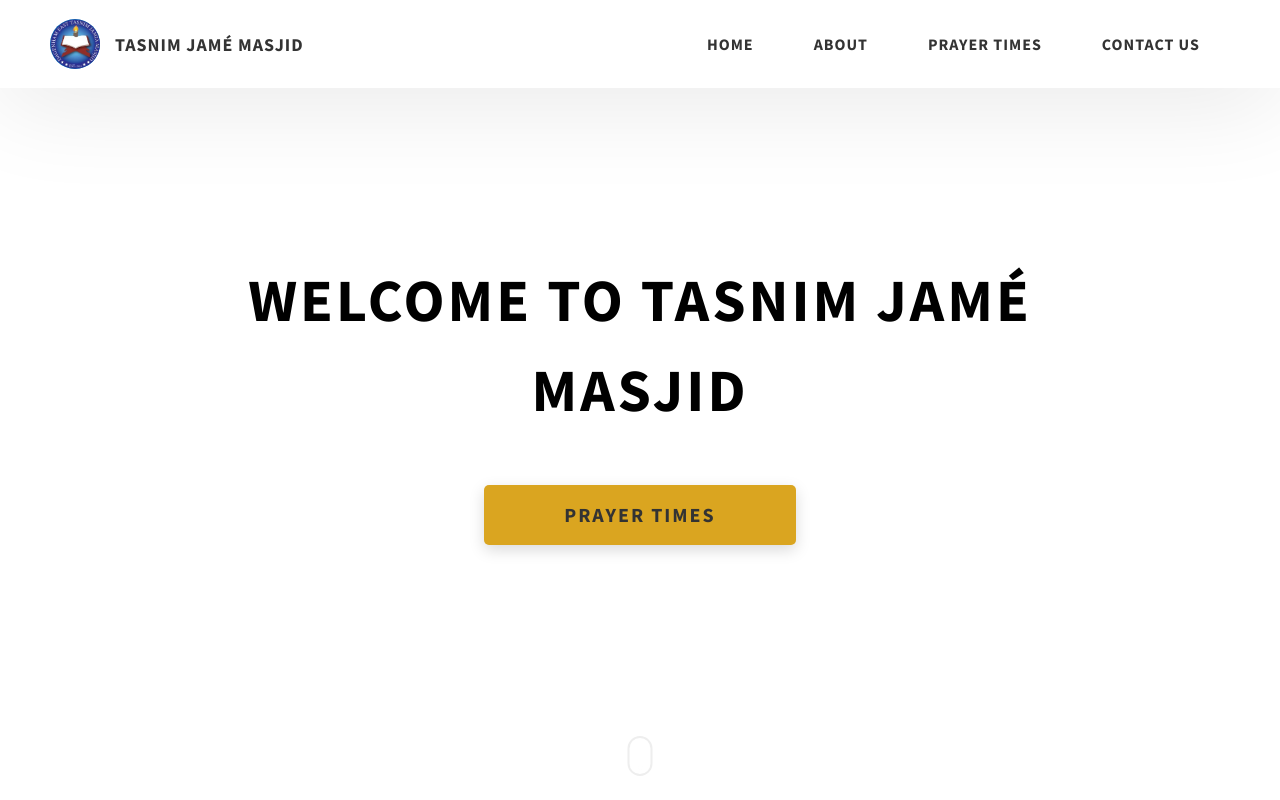
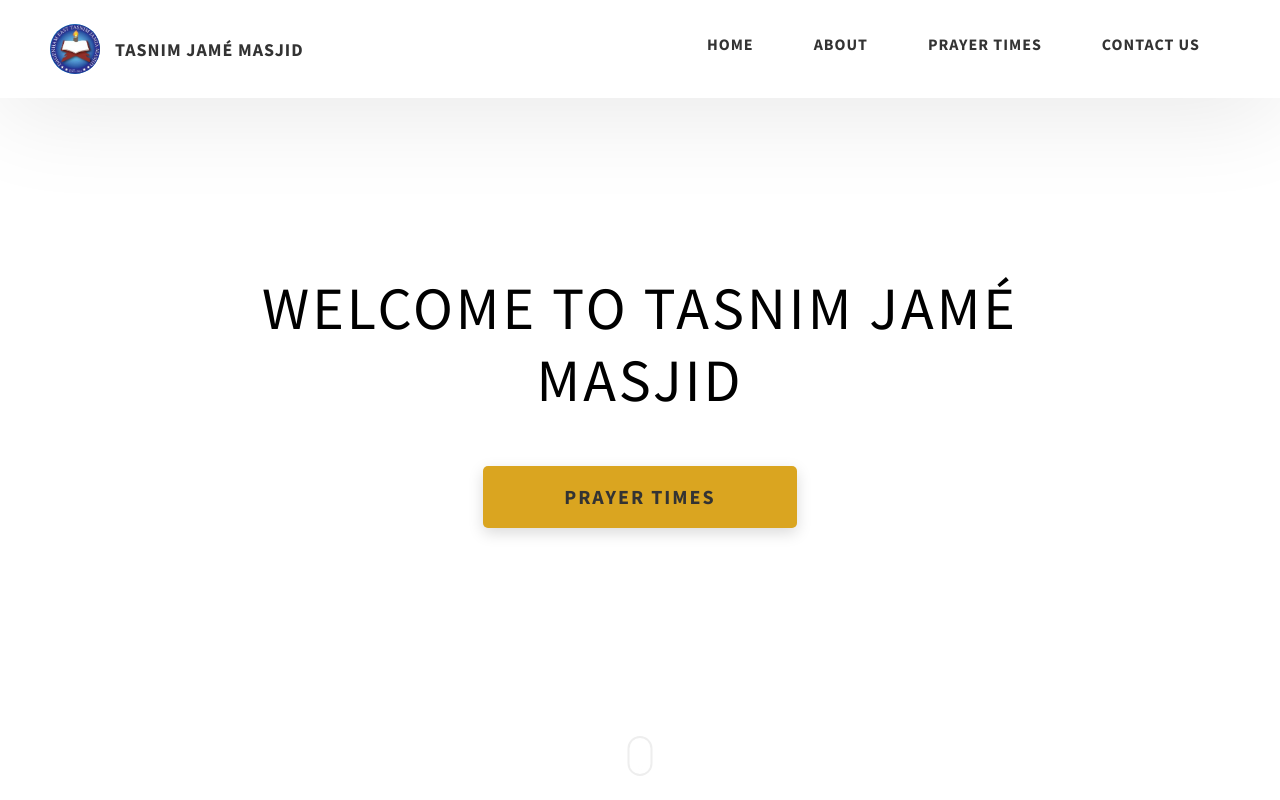
Before and after one commit to Jarifahmad/golds-mosque, a website: page index.html in a window 1280 px wide. Shown: the top 800 px of the page. Drawn offline with nearby package versions, Linux system fonts and the light colour scheme.

Commit message:
bootstrap css added

```diff
--- a/index.html
+++ b/index.html
@@ -6,6 +6,8 @@
     <meta http-equiv="X-UA-Compatible" content="ie=edge" />
     <title>Tasnim Jamé Masjid</title>
     <link rel="shortcut icon" href="images\finished logo.png">
+
+    <link href="https://cdn.jsdelivr.net/npm/bootstrap@5.1.3/dist/css/bootstrap.min.css" rel="stylesheet" integrity="sha384-1BmE4kWBq78iYhFldvKuhfTAU6auU8tT94WrHftjDbrCEXSU1oBoqyl2QvZ6jIW3" crossorigin="anonymous">
 
     <link rel="stylesheet" href="css/style.css" />
 
@@ -82,10 +84,11 @@
         </div>
       </div>
     </header>
-    <section class="home-hero">
+    <section style="background-image: url(); background-position: center; background-size: 100%; background-repeat: no-repeat;" class="home-hero"> <!--Instyle css used
+      for home background image because I'm lazy lol-->
     <div class="home">
 
-        <div class="home-hero__content">
+        <div style=":px;" class="home-hero__content">
             <h1 class="heading-primary">welcome to tasnim jamÉ masjid</h1>
 
             <div class="home-hero__info">
```
